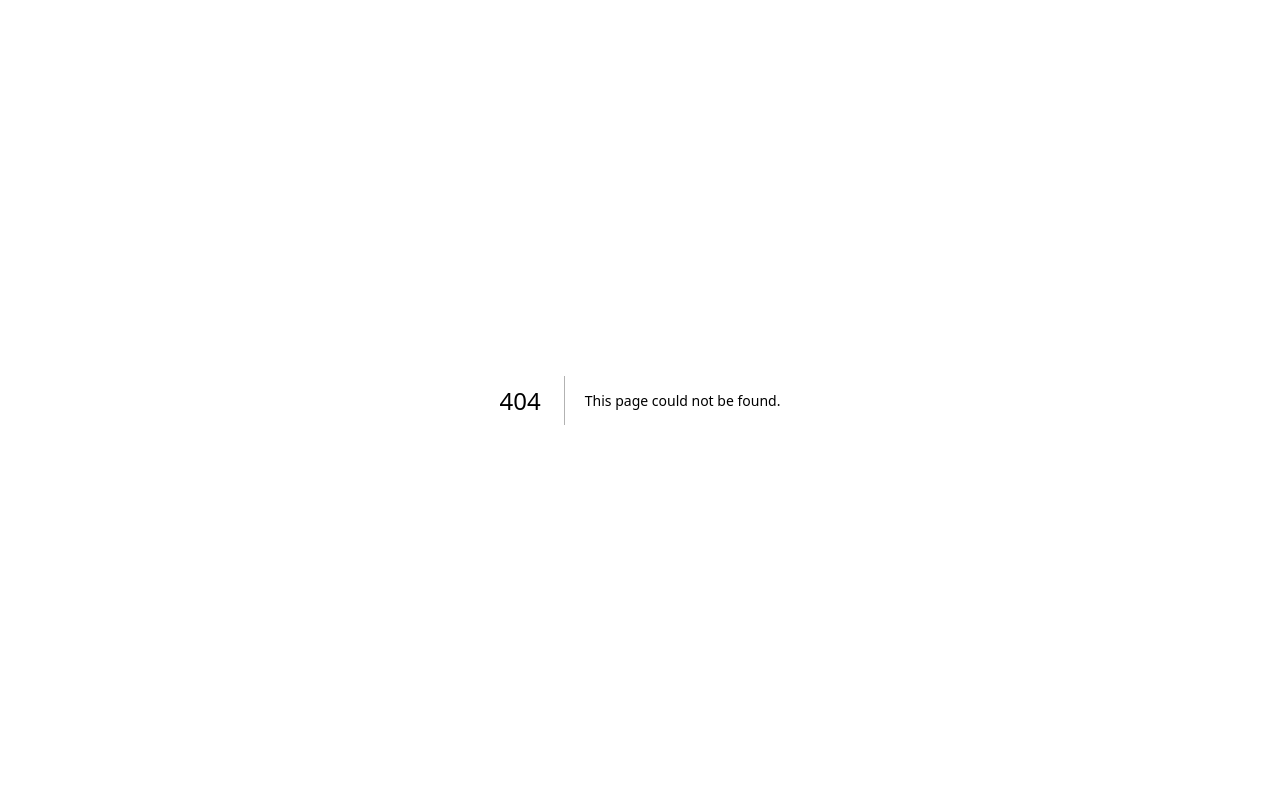
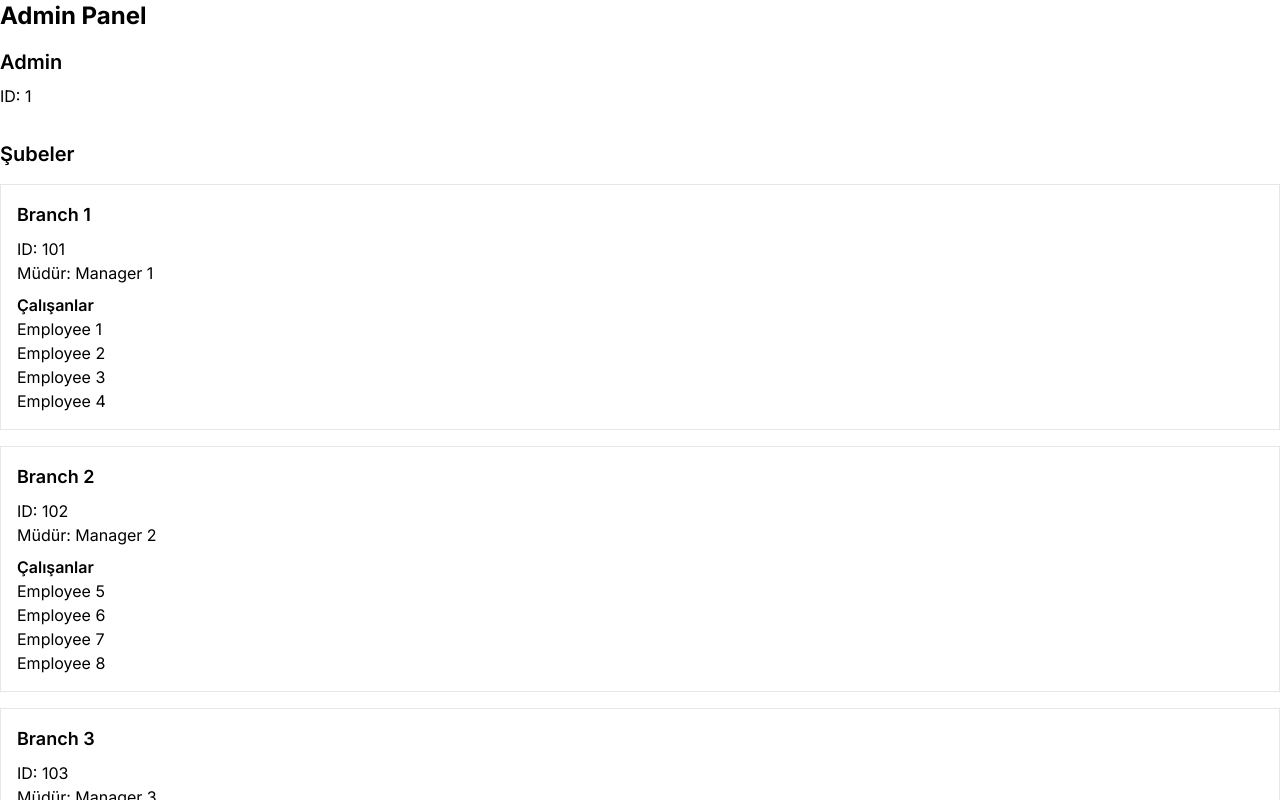
Before and after one commit to gokcetasci/Employee-Attendance-Tracker-Project, a Next.js app: page /admin in a window 1280 px wide. Before the commit this address had no page. Shown: the top 800 px of the page. Built offline with nearby package versions, Linux system fonts and the light colour scheme.

Commit message:
admin page created and added datas

```diff
--- /dev/null
+++ b/app/admin/page.js
@@ -0,0 +1,40 @@
+"use client"
+import React from 'react';
+import useStore from '@/utils/store';
+const AdminPage = () => {
+    const { admin } = useStore();
+
+  return (
+    <div className="container mx-auto">
+      <h1 className="text-2xl font-bold mb-4">Admin Panel</h1>
+
+      {/* Admin bilgileri */}
+      <div className="mb-8">
+        <h2 className="text-xl font-semibold mb-2">{admin.name}</h2>
+        <p>ID: {admin.id}</p>
+      </div>
+
+      {/* Şubeler */}
+      <h2 className="text-xl font-semibold mb-4">Şubeler</h2>
+      <div>
+        {admin.branches.map(branch => (
+          <div key={branch.id} className="border p-4 mb-4">
+            <h3 className="text-lg font-semibold mb-2">{branch.name}</h3>
+            <p>ID: {branch.id}</p>
+            <p>Müdür: {branch.manager.name}</p>
+
+            {/* Çalışanlar */}
+            <h4 className="text-md font-semibold mt-2">Çalışanlar</h4>
+            <ul>
+              {branch.manager.employees.map(employee => (
+                <li key={employee.id}>{employee.name}</li>
+              ))}
+            </ul>
+          </div>
+        ))}
+      </div>
+    </div>
+    );
+};
+
+export default AdminPage;
```
